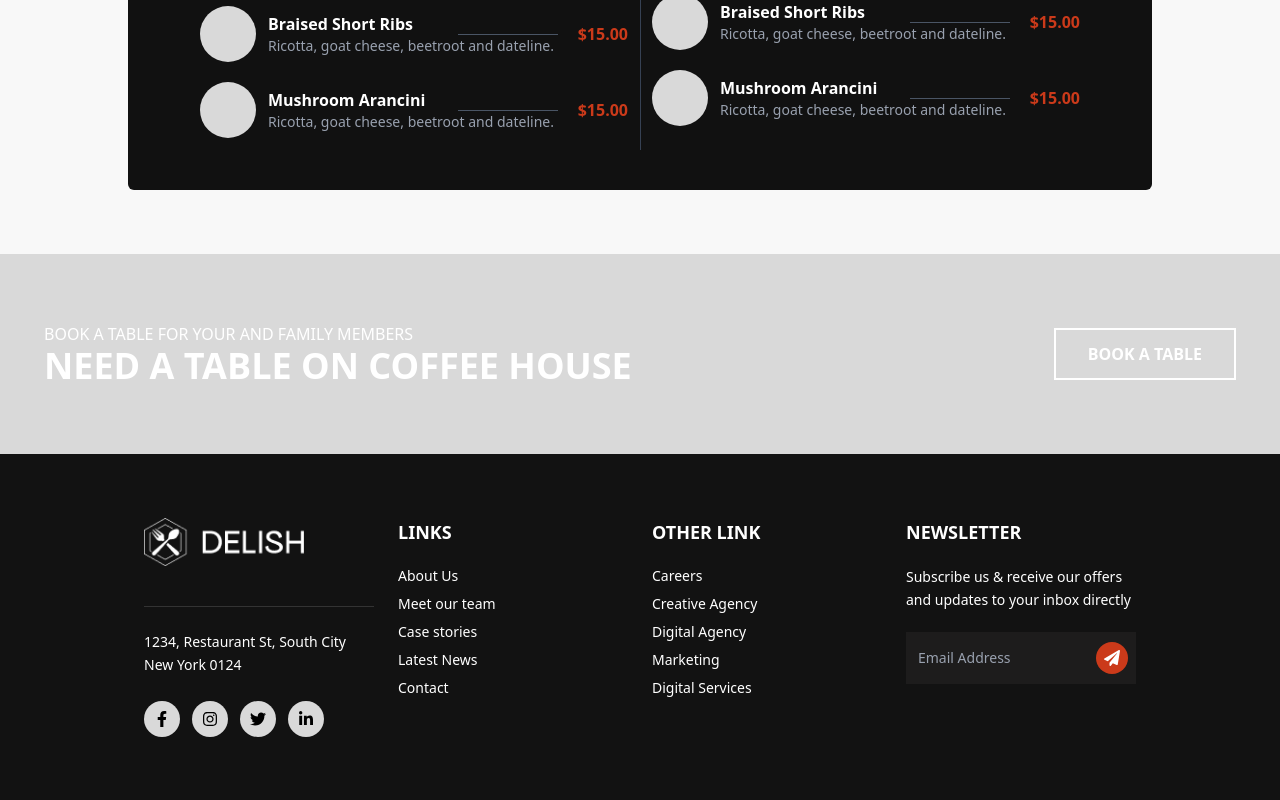
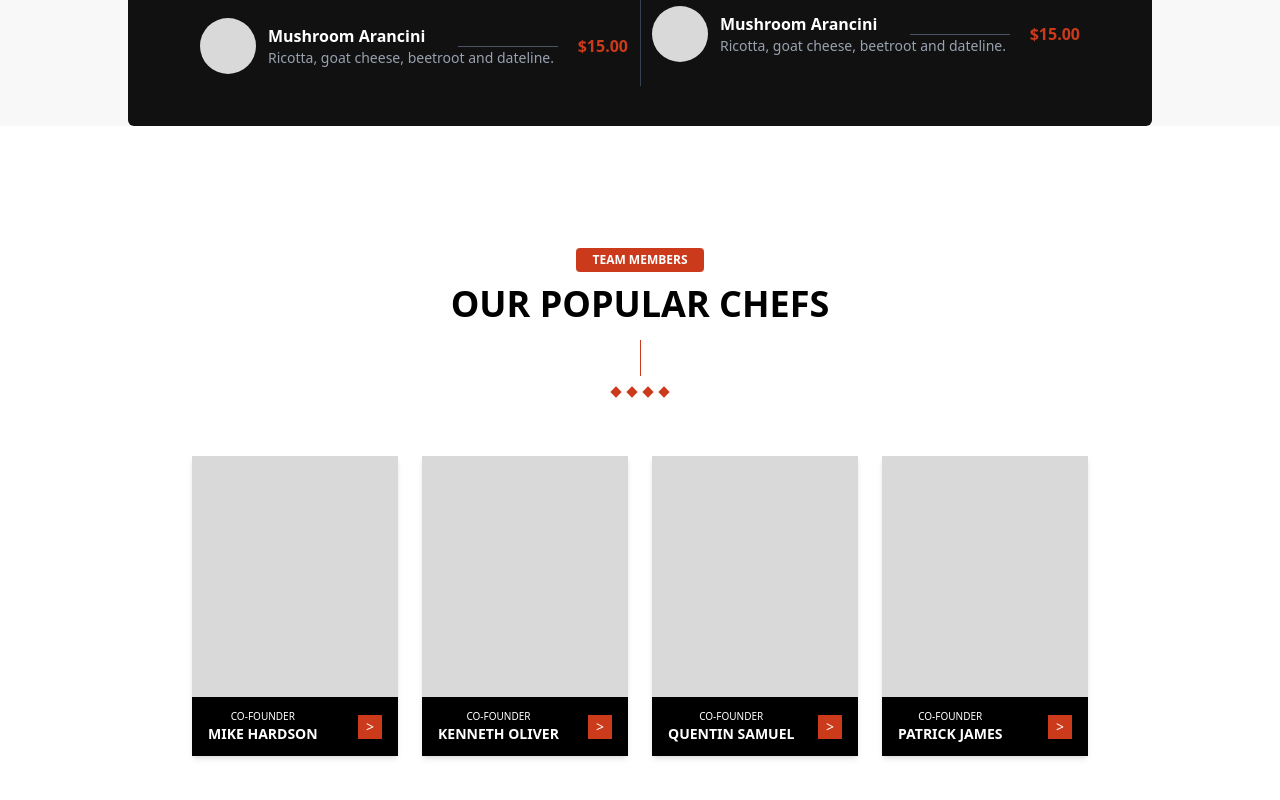
Before and after one commit to tanzeela-16/Delish-Restaurant-Cafe, a React (Vite) app: page / in a window 1280 px wide. Shown: the part 3620-4420 px from the top of the page. Built offline with nearby package versions, Linux system fonts and the light colour scheme.

Commit message:
added chefs section

```diff
--- a/src/pages/Home.jsx
+++ b/src/pages/Home.jsx
@@ -4,6 +4,7 @@ import Promo from "../sections/Promo";
 import Category from "../sections/Category";
 import Schedule from "../sections/Schedule";
 import MenuSection from "../sections/MenuSection";
+import Chef from "../sections/Chefs";
 
 
 function Home() {
@@ -14,7 +15,7 @@ function Home() {
       <Category />
       <Schedule />
       <MenuSection />
-
+      <Chef />
 
     </>
   );
--- /dev/null
+++ b/src/sections/Chefs.jsx
@@ -0,0 +1,57 @@
+import React from "react";
+
+const chefs = [
+  { name: "MIKE HARDSON", role: "CO-FOUNDER" },
+  { name: "KENNETH OLIVER", role: "CO-FOUNDER" },
+  { name: "QUENTIN SAMUEL", role: "CO-FOUNDER" },
+  { name: "PATRICK JAMES", role: "CO-FOUNDER" },
+];
+
+const Chef = () => {
+  return (
+    <div className="py-30 px-4 md:px-12 bg-white text-center ">
+      {/* Title */}
+      <button className="bg-[#CB3A1A] text-white text-xs font-bold uppercase px-4 py-1 rounded mb-3">
+        TEAM MEMBERS
+      </button>
+
+      {/* Heading */}
+      <h2 className="text-3xl md:text-4xl font-bold mb-4">
+        OUR POPULAR CHEFS
+      </h2>
+
+      {/* Divider */}
+      <div className="flex flex-col items-center gap-2 mb-15">
+        <div className="w-[1px] h-9 bg-[#CB3A1A] mb-1" />
+        <div className="flex gap-2">
+          {[...Array(4)].map((_, i) => (
+            <div key={i} className="w-2 h-2 bg-[#CB3A1A] rotate-45" />
+          ))}
+        </div>
+      </div>
+
+      {/* Chef Cards */}
+      <div className="grid grid-cols-1 sm:grid-cols-2 lg:grid-cols-4 gap-6 max-w-4xl mx-auto">
+        {chefs.map((chef, index) => (
+          <div
+            key={index}
+            className="bg-[#d9d9d9] h-[300px] flex flex-col justify-end relative shadow-md"
+          >
+            {/* Footer */}
+            <div className="bg-black text-white px-4 py-3 flex justify-between items-center">
+              <div>
+                <p className="text-[10px] uppercase">{chef.role}</p>
+                <p className="font-bold text-sm">{chef.name}</p>
+              </div>
+              <button className="bg-[#CB3A1A] w-6 h-6 flex items-center justify-center text-white text-sm">
+                &gt;
+              </button>
+            </div>
+          </div>
+        ))}
+      </div>
+    </div>
+  );
+};
+
+export default Chef;
--- a/src/sections/MenuSection.jsx
+++ b/src/sections/MenuSection.jsx
@@ -19,7 +19,7 @@ export default function MenuSection() {
   const rightItems = menuItems.slice(half);
 
   return (
-    <section className="bg-[#f8f8f8] py-16 px-2">
+    <section className="bg-[#f8f8f8]  px-2">
       <div className="max-w-5xl mx-auto bg-[#111111] text-white py-10 rounded-md px-15">
         {/* Top section */}
         <div className="text-center mb-10">
```
